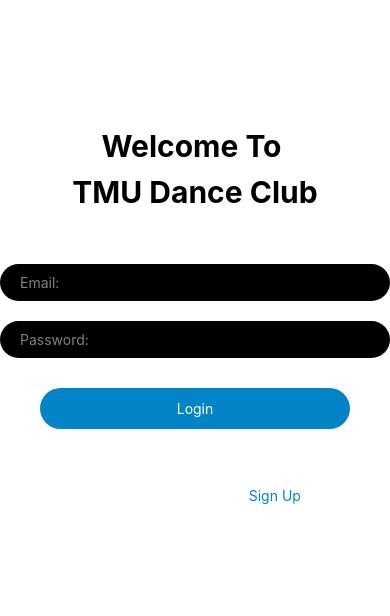
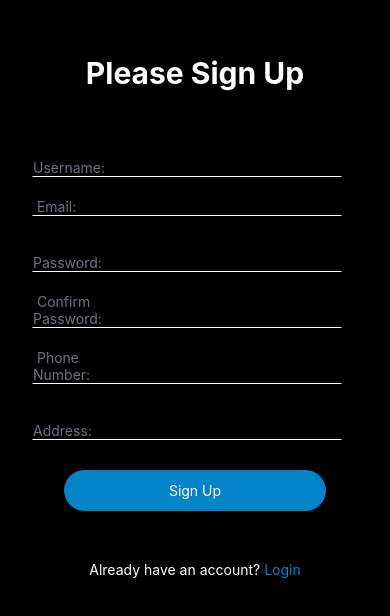
Before and after one commit to juderozario08/TMUClub, a React Native app: screen /SignUp in a window 390 px wide. Shown: the part 106-722 px from the top of the page. Built offline with nearby package versions, Linux system fonts and the light colour scheme.

Commit message:
First Commit

```diff
--- a/App.jsx
+++ b/App.jsx
@@ -2,6 +2,7 @@
 import { NavigationContainer } from '@react-navigation/native';
 import { createNativeStackNavigator } from '@react-navigation/native-stack';
 import Login from './screens/Login';
+import SignUp from './screens/SignUp';
 
 const Stack = createNativeStackNavigator();
 
@@ -10,6 +11,7 @@
         <NavigationContainer>
             <Stack.Navigator screenOptions={{ headerShown: false }}>
                 <Stack.Screen name="Login" component={Login} />
+                <Stack.Screen name="SignUp" component={SignUp} />
             </Stack.Navigator>
             <StatusBar style="auto" hideTransitionAnimation='slide' />
         </NavigationContainer>
--- a/Colors.js
+++ b/Colors.js
@@ -1,7 +1,6 @@
 import { Appearance, StyleSheet } from "react-native"
 
-export const theme = Appearance.getColorScheme() === 'dark' ? 'black' : 'white'
-export const textColor = theme
+export const theme = 'black'
 export const backgroundColor = theme === 'black' ? 'white' : 'black'
 
 export const Styles = StyleSheet.create({
@@ -19,14 +18,23 @@
         fontWeight: 'bold',
         color: theme === 'black' ? '#fff' : '#000',
     },
+    MainSubText: {
+        textAlign: 'center',
+        fontSize: 24,
+        fontWeight: 'bold',
+        color: theme === 'black' ? '#fff' : '#000',
+    },
     InputBox: {
-        backgroundColor: theme === 'black' ? '#fff' : '#000',
+        width: '95%',
+        borderWidth: 1,
+        borderTopColor: theme === 'black' ? '#000' : '#fff',
+        borderLeftColor: theme === 'black' ? '#000' : '#fff',
+        borderRightColor: theme === 'black' ? '#000' : '#fff',
+        borderBottomColor: theme === 'black' ? '#fff' : '#000',
+    },
+    Input: {
         width: '100%',
-        alignContent: 'stretch',
-        justifyContent: 'center',
-        color: theme === 'black' ? '#000' : '#fff',
-        paddingHorizontal: 20,
-        paddingVertical: 10,
-        borderRadius: 25,
-    },
+        color: theme === 'black' ? '#fff' : '#000',
+        alignSelf: 'center',
+    }
 })
--- a/package.json
+++ b/package.json
@@ -19,6 +19,7 @@
     "react": "18.2.0",
     "react-dom": "18.2.0",
     "react-native": "0.73.6",
+    "react-native-gesture-handler": "~2.14.0",
     "react-native-safe-area-context": "4.8.2",
     "react-native-screens": "~3.29.0",
     "react-native-web": "~0.19.6",
--- a/screens/Login.jsx
+++ b/screens/Login.jsx
@@ -1,47 +1,53 @@
 import React, { useState } from 'react'
-import { SafeAreaView, View, Text, Pressable, TextInput, TouchableOpacity } from 'react-native'
+import { View, Text, TextInput, TouchableOpacity, KeyboardAvoidingView, Platform } from 'react-native'
 import { Styles } from '../Colors';
 
 
-const Login = () => {
+const Login = ({ navigation }) => {
     const [email, setEmail] = useState('');
     const [password, setPassword] = useState('');
     const [error, setError] = useState('');
-
+    const handleLogin = () => {
+        console.log('Email:', email);
+        console.log('Password:', password)
+    }
     return (
-        <SafeAreaView style={Styles.MainContainer}>
+        <KeyboardAvoidingView
+            behavior={Platform.OS === 'ios' ? 'padding' : 'height'}
+            style={Styles.MainContainer}
+            className='pt-20'>
             <Text style={Styles.MainText}>Welcome To </Text>
-            <Text style={Styles.MainText}>TMU Dance Club</Text>
-            <View className='w-full gap-5 py-5 mt-6'>
-                <View>
+            <Text className='mb-5' style={Styles.MainText}>TMU Dance Club</Text>
+            <View className='w-full gap-5 py-5 px-2 '>
+                <View style={Styles.InputBox} className='flex-row justify-self-start'>
+                    <Text className='text-gray-400 align-middle self-center'> {'Email: '} </Text>
                     <TextInput
-                        style={Styles.InputBox}
-                        onChangeText={text => setEmail(text)}
+                        style={Styles.Input}
+                        onChangeText={setEmail}
                         value={email}
-                        placeholder='Email:'
-                        placeholderTextColor='gray'
+                        placeholderTextColor='lightgray'
                         autoCapitalize='none'
                         autoComplete='email'
                     />
                 </View>
-                <View className=''>
+                <View style={Styles.InputBox} className='flex-row justify-self-start'>
+                    <Text className='text-gray-400 align-middle self-center'> {'Password: '} </Text>
                     <TextInput
-                        style={Styles.InputBox}
-                        onChangeText={text => setPassword(text)}
+                        style={Styles.Input}
+                        onChangeText={setPassword}
                         value={password}
-                        placeholder='Password: '
-                        placeholderTextColor='gray'
+                        placeholderTextColor='lightgray'
+                        secureTextEntry={true}
                         autoCapitalize='none'
                         autoComplete='password'
                     />
                 </View>
             </View>
-            <View className='w-full px-10 mb-12'>
+
+            <View className='w-full px-10 mb-10'>
                 <TouchableOpacity
                     className='bg-sky-600 rounded-3xl py-3 w-full'
-                    onPress={() => {
-                        console.log('Login Pressed')
-                    }}
+                    onPress={handleLogin}
                 >
                     <Text className='text-white text-center'>Login</Text>
                 </TouchableOpacity>
@@ -49,12 +55,12 @@
             <View className='align-middle justify-center flex-row'>
                 <Text className='text-white text-[14px]'>Don't have an account?{' '}</Text>
                 <TouchableOpacity onPress={() => {
-                    console.log('Sign Up Pressed')
+                    navigation.navigate('SignUp')
                 }}>
                     <Text className='text-[14px] text-sky-600'>Sign Up</Text>
                 </TouchableOpacity>
             </View>
-        </SafeAreaView>
+        </KeyboardAvoidingView>
     )
 }
 
--- /dev/null
+++ b/screens/SignUp.jsx
@@ -0,0 +1,124 @@
+import React, { useState } from 'react'
+import { KeyboardAvoidingView, View, TextInput, Text, Platform, TouchableOpacity } from "react-native"
+import { Styles } from '../Colors';
+
+
+const SignUp = ({ navigation }) => {
+    const [username, setUsername] = useState('');
+    const [email, setEmail] = useState('');
+    const [password, setPassword] = useState('');
+    const [confirmPassword, setConfirmPassword] = useState('');
+    const [phoneNumber, setPhoneNumber] = useState('');
+    const [address, setAddress] = useState('');
+    const [usernameError, setUsernameError] = useState('');
+    const [emailError, setEmailError] = useState('');
+    const [passwordError, setPasswordError] = useState('');
+    const [confirmPasswordError, setConfirmPasswordError] = useState('');
+    const [phoneNumberError, setPhoneNumberError] = useState('');
+    const [addressError, setAddressError] = useState('');
+    const [error, setError] = useState('');
+
+    const handleSignup = () => {
+        console.log('Username:', username);
+        console.log('Email:', email);
+        console.log('Password:', password);
+        console.log('Confirm password:', confirmPassword);
+        console.log('Phone Number:', phoneNumber);
+        console.log('Address:', address);
+    }
+
+    const inputBoxes = [
+        {
+            placeholder: 'Username: ',
+            autoComplete: 'username',
+            value: username,
+            secureTextEntry: false,
+            keyboardType: 'default',
+            onChangeText: text => setUsername(text),
+        },
+        {
+            placeholder: 'Email: ',
+            autoComplete: 'email',
+            value: email,
+            secureTextEntry: false,
+            keyboardType: 'email-address',
+            onChangeText: text => setEmail(text),
+        },
+        {
+            placeholder: 'Password: ',
+            autoComplete: 'password',
+            value: password,
+            secureTextEntry: true,
+            keyboardType: 'default',
+            onChangeText: text => setPassword(text),
+        },
+        {
+            placeholder: 'Confirm Password: ',
+            autoComplete: 'password',
+            value: confirmPassword,
+            secureTextEntry: true,
+            keyboardType: 'default',
+            onChangeText: text => setConfirmPassword(text),
+        },
+        {
+            placeholder: 'Phone Number: ',
+            autoComplete: 'tel',
+            value: phoneNumber,
+            secureTextEntry: false,
+            keyboardType: 'phone-pad',
+            onChangeText: text => setPhoneNumber(text),
+        },
+        {
+            placeholder: 'Address: ',
+            autoComplete: 'street-address',
+            value: address,
+            secureTextEntry: false,
+            keyboardType: 'default',
+            onChangeText: text => setAddress(text),
+        },
+    ]
+    return (
+        <KeyboardAvoidingView
+            style={Styles.MainContainer}
+            behavior={Platform.OS === 'ios' ? 'padding' : 'height'}>
+            <Text style={Styles.MainText} className='mb-5'>Please Sign Up</Text>
+            <View className='w-full gap-5 py-5 px-2 '>
+                {
+                    inputBoxes.map((inp, idx) => (
+                        <View key={idx} style={Styles.InputBox} className='flex-row justify-self-start'>
+                            <Text className='text-gray-500 align-middle self-center'> {inp.placeholder} </Text>
+                            <TextInput
+                                style={Styles.Input}
+                                onChangeText={inp.onChangeText}
+                                value={inp.value}
+                                autoCapitalize='none'
+                                autoComplete={inp.autoComplete}
+                                keyboardType={inp.keyboardType}
+                                secureTextEntry={inp.secureTextEntry}
+                            />
+                        </View>
+                    ))
+                }
+            </View>
+            <View className='w-full px-10 mb-10'>
+                <TouchableOpacity
+                    className='bg-sky-600 rounded-3xl py-3 w-full'
+                    onPress={handleSignup}
+                >
+                    <Text className='text-white text-center'>Sign Up</Text>
+                </TouchableOpacity>
+            </View>
+            <View className='align-middle justify-center flex-row'>
+                <Text className='text-white text-[14px]'>Already have an account?{' '}</Text>
+                <TouchableOpacity onPress={() => {
+                    navigation.navigate('Login')
+                }}>
+                    <Text className='text-[14px] text-sky-600'>Login</Text>
+                </TouchableOpacity>
+            </View>
+
+        </KeyboardAvoidingView>
+    )
+}
+
+export default SignUp;
```
Also changed, not shown: 2 other files (tests, documents, lock files or other folders).
